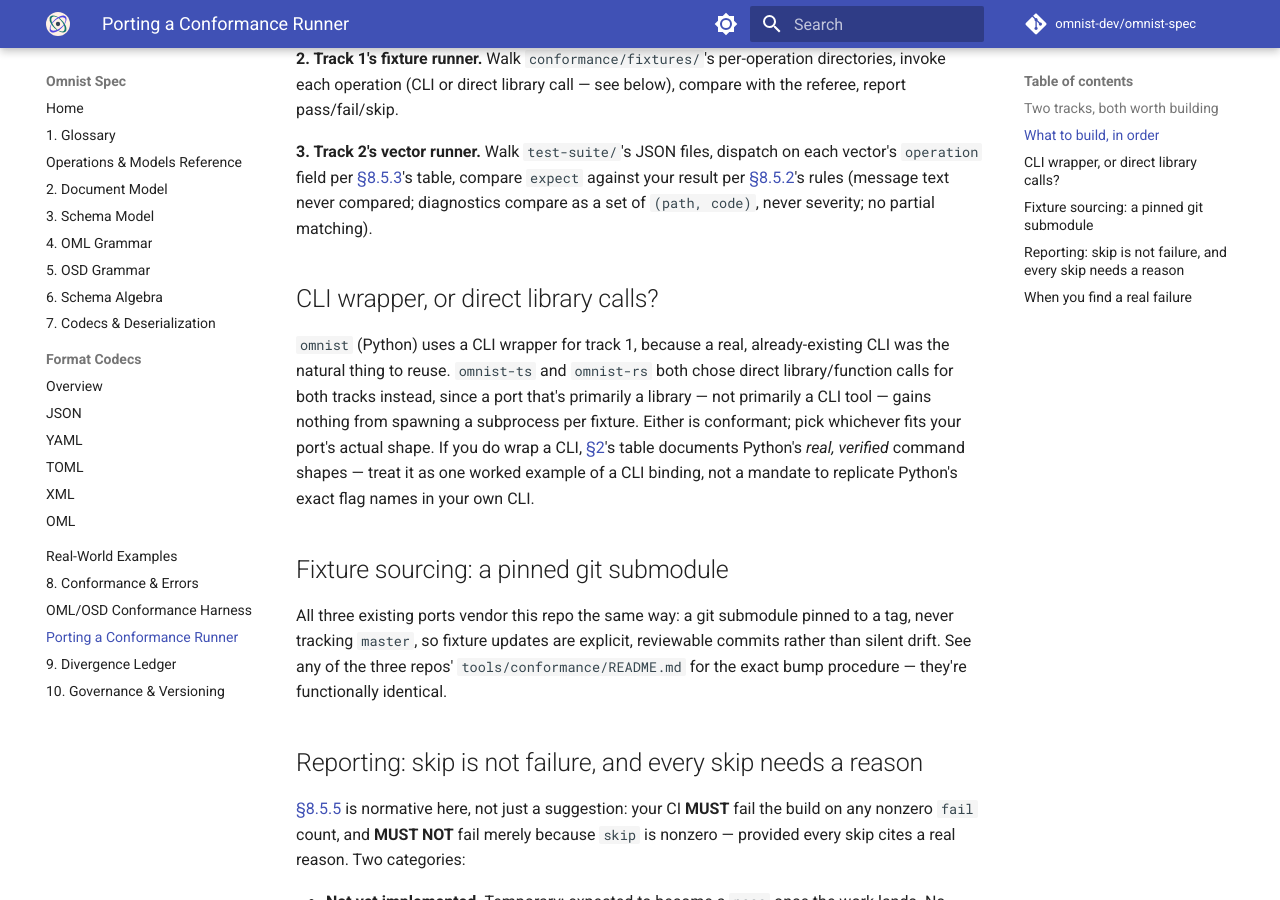
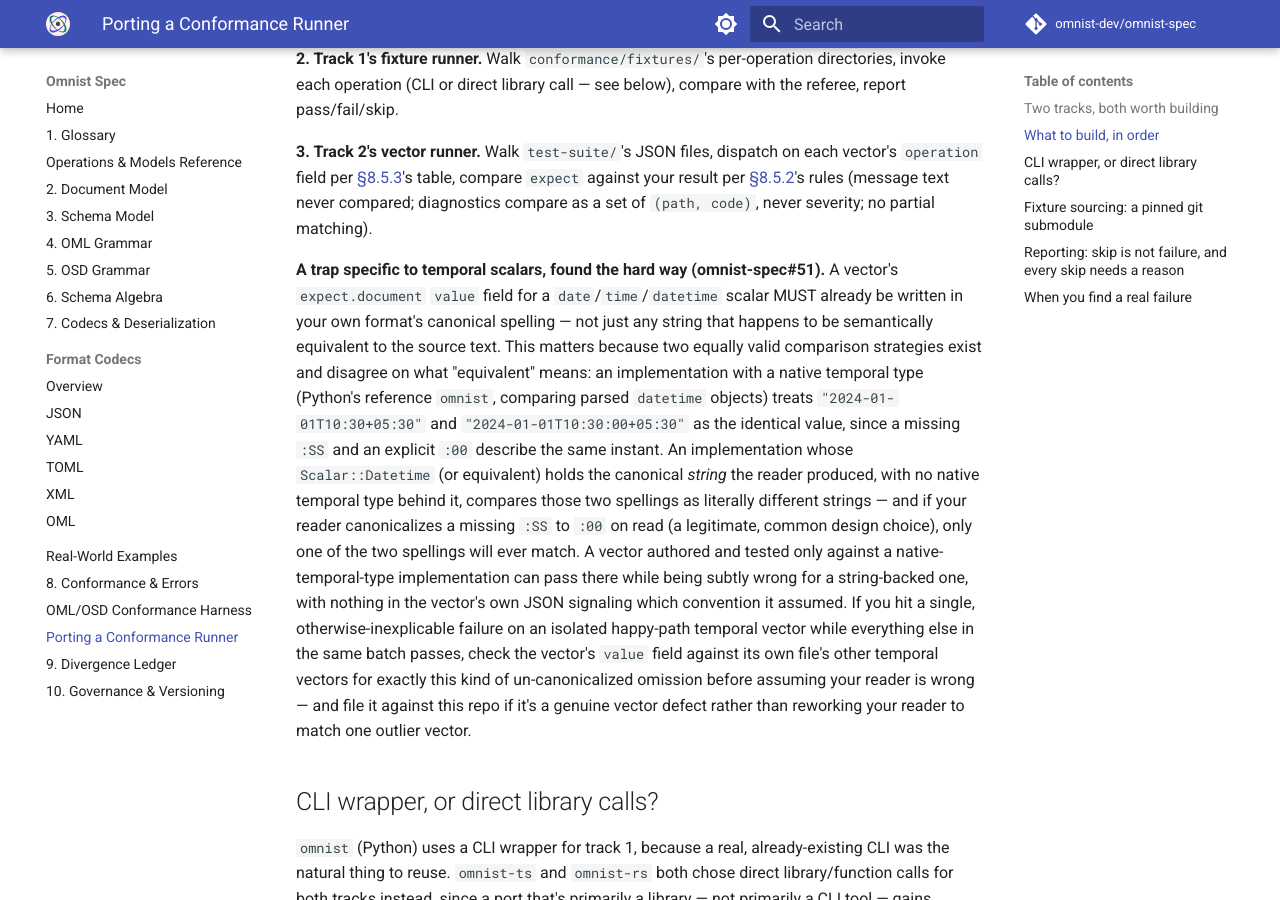
Before and after one commit to omnist-dev/omnist-spec, an MkDocs documentation site: the page built from docs/porting-a-conformance-runner.md, in a window 1280 px wide and 900 px high, scrolled down 936 px. Built offline with MkDocs 1.6.1 and Material for MkDocs 9.7.7, drawn with Linux system fonts in a browser that asks for light colours; comment, search, counter and statistics services are not loaded.

Commit message:
Fix un-canonicalized seconds in tz-offset-within-range-is-valid vector
Per omnist-spec#51, filed by the Rust port while implementing
omnist-rs#165 (DATE/TIME/DATETIME value-range validation, commit
a8a878a): oml-grammar/temporals/tz-offset-within-range-is-valid's
expected value ("2024-01-01T10:30+05:30") omitted the ":00" seconds
that every sibling OML-datetime vector in the same file canonicalizes
to. Python's harness compares parsed datetime objects (semantically
equal either way), so the omission was invisible there; a string-
backed port whose Datetime scalar holds the literal canonical string
(no native temporal type) correctly treats the two spellings as
different, and correctly fails a literal comparison against the
un-canonicalized expected value.

Confirmed empirically against the Python reference that the vector's
input still parses to the same instant either way -- this is purely a
missing-canonicalization bug in the vector's own expected value, not a
behavior question.

Fixed the value to "2024-01-01T10:30:00+05:30", matching the sibling
vector immediately above it (date-then-time-lookahead-yields-one-
datetime-token) and every other OML-datetime vector's own convention.

Also added a new subsection to docs/porting-a-conformance-runner.md
explaining the underlying trap (native-temporal-type vs. string-backed
comparison semantics disagree on what "equivalent" means for a
temporal value), per the reporting issue's own "broader ask" --
so a future port doesn't lose time diagnosing the same class of gap
from scratch.

```diff
--- a/docs/porting-a-conformance-runner.md
+++ b/docs/porting-a-conformance-runner.md
@@ -50,6 +50,30 @@
 [§8.5.2](08-conformance-and-errors.md#852-diagnostics-matching)'s rules
 (message text never compared; diagnostics compare as a set of `(path,
 code)`, never severity; no partial matching).
+
+**A trap specific to temporal scalars, found the hard way (omnist-spec#51).**
+A vector's `expect.document` `value` field for a `date`/`time`/`datetime`
+scalar MUST already be written in your own format's canonical spelling — not
+just any string that happens to be semantically equivalent to the source
+text. This matters because two equally valid comparison strategies exist and
+disagree on what "equivalent" means: an implementation with a native temporal
+type (Python's reference `omnist`, comparing parsed `datetime` objects) treats
+`"2024-01-01T10:30+05:30"` and `"2024-01-01T10:30:00+05:30"` as the identical
+value, since a missing `:SS` and an explicit `:00` describe the same instant.
+An implementation whose `Scalar::Datetime` (or equivalent) holds the
+canonical *string* the reader produced, with no native temporal type behind
+it, compares those two spellings as literally different strings — and if your
+reader canonicalizes a missing `:SS` to `:00` on read (a legitimate, common
+design choice), only one of the two spellings will ever match. A vector
+authored and tested only against a native-temporal-type implementation can
+pass there while being subtly wrong for a string-backed one, with nothing
+in the vector's own JSON signaling which convention it assumed. If you hit a
+single, otherwise-inexplicable failure on an isolated happy-path temporal
+vector while everything else in the same batch passes, check the vector's
+`value` field against its own file's other temporal vectors for exactly this
+kind of un-canonicalized omission before assuming your reader is wrong — and
+file it against this repo if it's a genuine vector defect rather than
+reworking your reader to match one outlier vector.
 
 ## CLI wrapper, or direct library calls?
 
```
Also changed, not shown: 1 other file.
